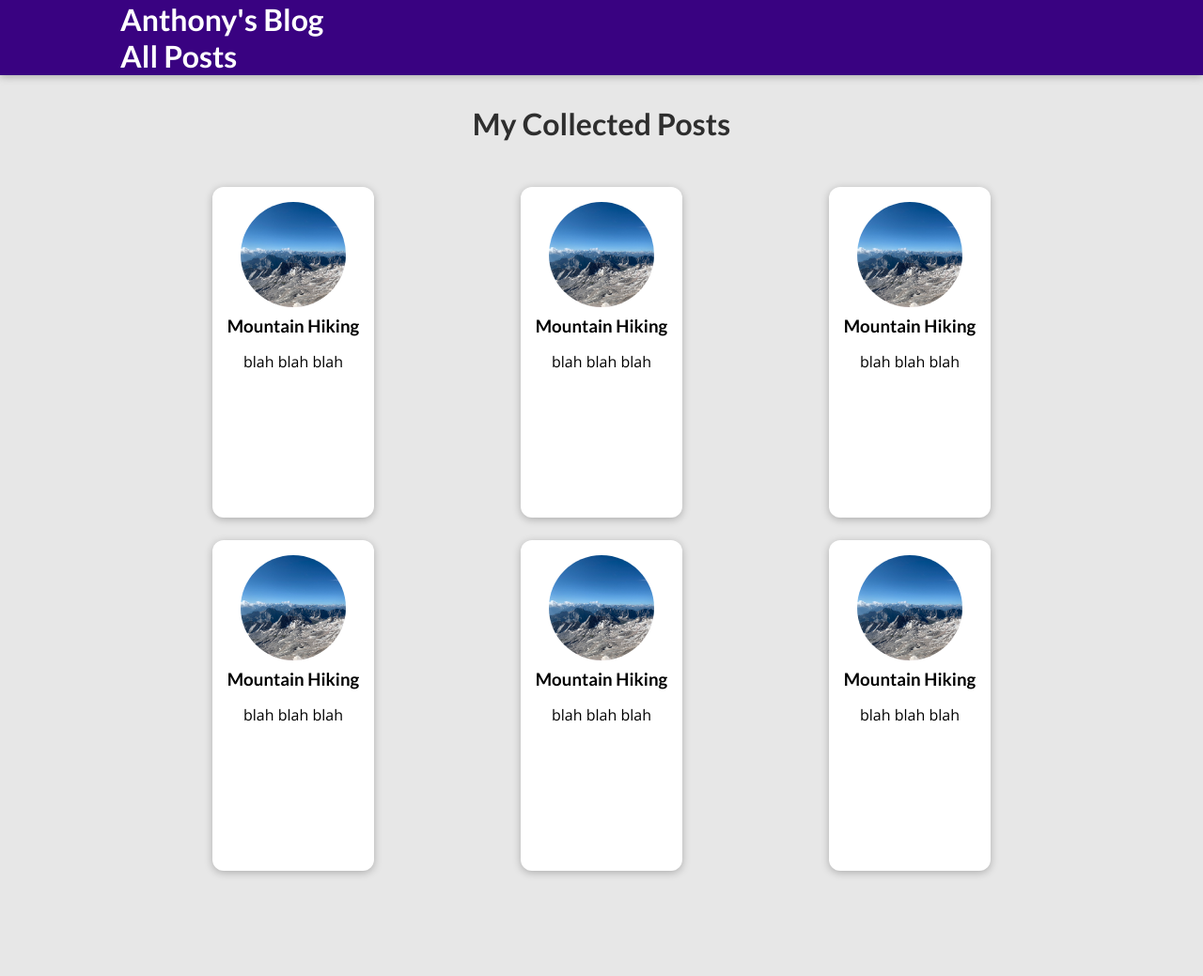
After one commit to hvu24/my-blog, a Django app: template blog/templates/blog/all-posts.html in a window 1280 px wide. The commit adds this page. Shown: the whole page at 94% size. Run offline with Django 4.2, Linux system fonts and the light colour scheme; the template is opened without the code that fills it, so the values that code supplies are empty.

Commit message:
added static image files and more css

```diff
--- /dev/null
+++ b/blog/static/blog/all-posts.css
@@ -0,0 +1,43 @@
+body {
+    background-color: #e7e7e7;
+  }
+
+  #main-navigation {
+    background-color: #390281;
+    box-shadow: 0 2px 8px rgba(0, 0, 0, 0.25);
+  }
+
+  #all-posts {
+    margin: 7rem auto;
+    width: 90%;
+    max-width: 60rem;
+  }
+
+  #all-posts h2 {
+    text-align: center;
+    font-size: 2rem;
+    color: #2e2e2e;
+    margin: 3rem 0;
+  }
+
+  ul {
+    list-style: none;
+    margin: 0;
+    padding: 0;
+    display: grid;
+    grid-template-columns: repeat(auto-fill, minmax(17rem, 1fr));
+    gap: 1.5rem;
+  }
+
+  .post img {
+    width: 7rem;
+    height: 7rem;
+  }
+
+  .post a {
+    height: 22rem;
+    transform-origin: center;
+    box-shadow: 0 2px 8px rgba(0, 0, 0, 0.25);
+    border-radius: 12px;
+    background-color: white;
+  }
--- /dev/null
+++ b/blog/static/blog/posts.css
@@ -0,0 +1,43 @@
+.post {
+    display: flex;
+    flex-direction: column;
+    align-items: center;
+    text-align: center;
+  }
+
+  .post a {
+    text-decoration: none;
+    color: black;
+    transition: all 0.2s ease;
+    padding: 1rem;
+  }
+
+  .post a:hover,
+  .post a:active {
+    transform: scale(1.1);
+    background-color: #390281;
+    color: white;
+  }
+
+  .post img {
+    width: 5rem;
+    height: 5rem;
+    object-fit: cover;
+    border-radius: 50%;
+  }
+
+  .post h3 {
+    margin: 0.25rem 0;
+  }
+
+  .post time {
+    color: #666666;
+    margin: 0.25rem;
+    font-style: italic;
+    font-size: 0.85rem;
+  }
+
+  .post:hover time,
+  .post:active time {
+    color: white;
+  }
--- /dev/null
+++ b/blog/templates/blog/all-posts.html
@@ -0,0 +1,25 @@
+{% extends "base.html" %}
+{%load static%}
+{% block title %}
+All my posts
+{%endblock%}
+{%block css_files%}
+<link rel="stylesheet" href="{%static "blog/posts.css"%}"/>
+<link rel="stylesheet" href="{%static "blog/all-posts.css"%}"/>
+{%endblock%}
+{%block content%}
+<section id="all-posts">
+    <h2>
+        My Collected Posts
+    </h2>
+    <ul>
+
+                {%include "blog/includes/post.html"%}
+                {%include "blog/includes/post.html"%}
+                {%include "blog/includes/post.html"%}
+                {%include "blog/includes/post.html"%}
+                {%include "blog/includes/post.html"%}
+                {%include "blog/includes/post.html"%}
+    </ul>
+</section>
+{%endblock%}
--- /dev/null
+++ b/blog/templates/blog/includes/post.html
@@ -0,0 +1,12 @@
+{%load static%}
+<li>
+    <article class="post">
+        <a  href="">
+            <img src="{%static "blog/images/mountains.jpg"%}" alt="Mountain Hiking"/>
+            <div class="post_content">
+                <h3>Mountain Hiking</h3>
+                <p>blah blah blah</p>
+            </div>
+        </a>
+    </article>
+</li>
--- a/blog/views.py
+++ b/blog/views.py
@@ -6,7 +6,7 @@ def starting_page(request):
     return render(request, "blog/index.html")
 
 def posts(request):
-    pass
+    return render(request, "blog/all-posts.html")
 
 def post_detail(request):
     pass
--- a/templates/base.html
+++ b/templates/base.html
@@ -10,6 +10,9 @@
     {%block css_files%}{%endblock%}
 </head>
 <body>
+    <header id="main-navigation"><h1><a href="">Anthony's Blog</a>
+        <nav><a href="">All Posts</a></nav>
+    </h1></header>
 {%block content%}
 {%endblock%}
 </body>
```
Also changed, not shown: blog/templates/blog/index.html (+3 -15 lines), blog/static/blog/images/anthony.png (added), blog/static/blog/images/coding.jpg (added), blog/static/blog/images/mountains.jpg (added), blog/static/blog/images/woods.jpg (added).
